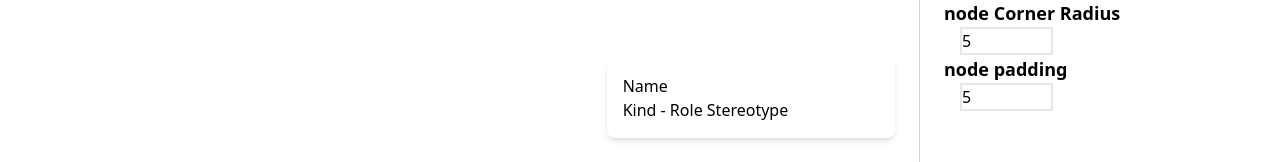
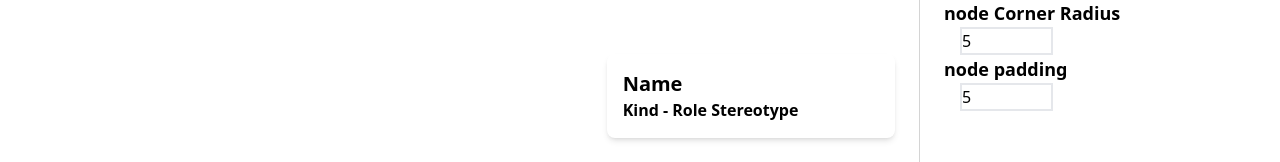
Before and after one commit to christojeffrey/software-visualization, a SvelteKit app in the folder svelte/: page / in a window 1280 px wide. Shown: the part 638-800 px from the top of the page. Built offline with nearby package versions, Linux system fonts and the light colour scheme.

Commit message:
style: Styled the information box

```diff
--- a/svelte/src/ui/info-box.svelte
+++ b/svelte/src/ui/info-box.svelte
@@ -2,7 +2,7 @@
 </script>
 
 <div id="info-box" class="p-4 rounded-lg shadow-md min-w-72">
-    <h1 id="info-box-name">Name</h1>
-    <h2 id="info-box-heading2">Kind - Role Stereotype</h2>
+    <h1 id="info-box-name" class="font-bold text-xl">Name</h1>
+    <h2 id="info-box-heading2" class="font-semibold">Kind - Role Stereotype</h2>
     <p id="info-box-desc"></p>
 </div>
```
